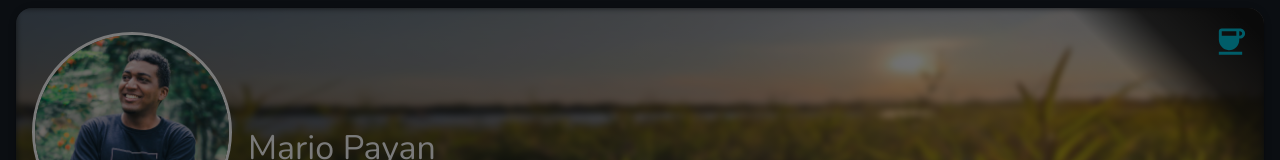
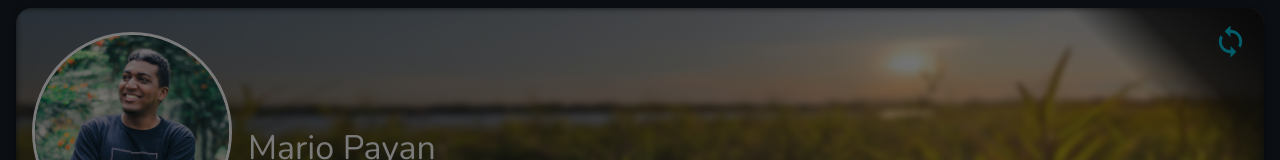
Before and after one commit to MarioPayan/portfolioNextJS, a Next.js app: page / in a window 1280 px wide. Shown: the top 160 px of the page. Built offline with nearby package versions, Linux system fonts and the light colour scheme.

Commit message:
Adding animation to icons

```diff
--- a/src/app/_components/Header/Header.module.css
+++ b/src/app/_components/Header/Header.module.css
@@ -152,6 +152,18 @@
   padding: 8px;
 }
 
+@keyframes rotate {
+  100% {
+    transform: rotate(720deg);
+  }
+}
+
+.rotate_animation {
+  animation-name: rotate;
+  animation-duration: 1s;
+  animation-iteration-count: infinite;
+}
+
 @keyframes tilt-n-move-shaking {
   0% {
     transform: translate(0, 0) rotate(0deg);
--- a/src/app/_components/Header/Header.tsx
+++ b/src/app/_components/Header/Header.tsx
@@ -29,9 +29,7 @@ const Header: React.FC<HeadProps> = ({
   )
   const [tab, setTab] = useState<string>(DATA.BUSINESS_SECTIONS[0].key)
   const [coverImage, setCoverImage] = useState<string>(images.businessCover)
-  const [changeExperienceIcon, setChangeExperienceIcon] = useState<string>(
-    getIcon(MODES.CHILL)
-  )
+  const [changingExperience, setChangingExperience] = useState<boolean>(false)
   const [animationTrigger, setAnimationTrigger] = useState<boolean>(false)
 
   useEffect(() => {
@@ -42,19 +40,16 @@ const Header: React.FC<HeadProps> = ({
       const defKey = DATA.BUSINESS_SECTIONS[0].key
       setTab(idx !== -1 ? DATA.BUSINESS_SECTIONS[idx].key : defKey)
       setTimeout(() => setCoverImage(images.businessCover), animationTime)
-      setChangeExperienceIcon(getIcon(MODES.CHILL))
     } else if (mode === MODES.CHILL) {
       setTimeout(() => setTabSections(DATA.CHILL_SECTIONS), animationTime)
       const idx = DATA.CHILL_SECTIONS.findIndex(s => s.key === section)
       const defKey = DATA.CHILL_SECTIONS[0].key
       setTab(idx !== -1 ? DATA.CHILL_SECTIONS[idx].key : defKey)
       setTimeout(() => setCoverImage(images.chillCover), animationTime)
-      setChangeExperienceIcon(getIcon(MODES.BUSINESS))
     } else {
       setTabSections([])
       setTab('')
       setCoverImage(images.notFound)
-      setChangeExperienceIcon(getIcon(''))
     }
   }, [section, mode, animationTrigger])
 
@@ -65,6 +60,7 @@ const Header: React.FC<HeadProps> = ({
     onChangeSection(
       newMode === MODES.BUSINESS ? SECTIONS.ABOUT_ME_BUSINESS : SECTIONS.ABOUT_ME_CHILL
     )
+    setChangingExperience(true)
   }
 
   return (
@@ -119,8 +115,11 @@ const Header: React.FC<HeadProps> = ({
 
       {/* Modes */}
       <Box className={styles.mode_container}>
-        <IconButton onClick={() => alternateMode()}>
-          {createElement(changeExperienceIcon, {
+        <IconButton
+          onClick={() => alternateMode()}
+          className={`${changingExperience ? styles.rotate_animation : ''}`}
+          onAnimationEnd={() => setChangingExperience(false)}>
+          {createElement(getIcon('alternate'), {
             fontSize: 'large',
             color: 'primary',
             className: styles.mode_icon,
--- a/src/app/_utils/icons.ts
+++ b/src/app/_utils/icons.ts
@@ -6,7 +6,6 @@ const getDevIconURL: GetDevIconURL = url =>
 import BugReport from '@mui/icons-material/BugReport'
 import Business from '@mui/icons-material/Business'
 import Code from '@mui/icons-material/Code'
-import Coffee from '@mui/icons-material/Coffee'
 import Email from '@mui/icons-material/Email'
 import Engineering from '@mui/icons-material/Engineering'
 import Facebook from '@mui/icons-material/Facebook'
@@ -16,6 +15,7 @@ import Instagram from '@mui/icons-material/Instagram'
 import IntegrationInstructions from '@mui/icons-material/IntegrationInstructions'
 import LaptopChromebook from '@mui/icons-material/LaptopChromebook'
 import LinkedIn from '@mui/icons-material/LinkedIn'
+import Loop from '@mui/icons-material/Loop'
 import Movie from '@mui/icons-material/Movie'
 import Moving from '@mui/icons-material/Moving'
 import MusicNote from '@mui/icons-material/MusicNote'
@@ -40,8 +40,7 @@ const icons: Icons = {
   experience: Moving,
   projects: Work,
   education: School,
-  chill: Coffee,
-  business: Business,
+  alternate: Loop,
   about_me_chill: Person,
   music: MusicNote,
   traveling: TwoWheeler,
```
